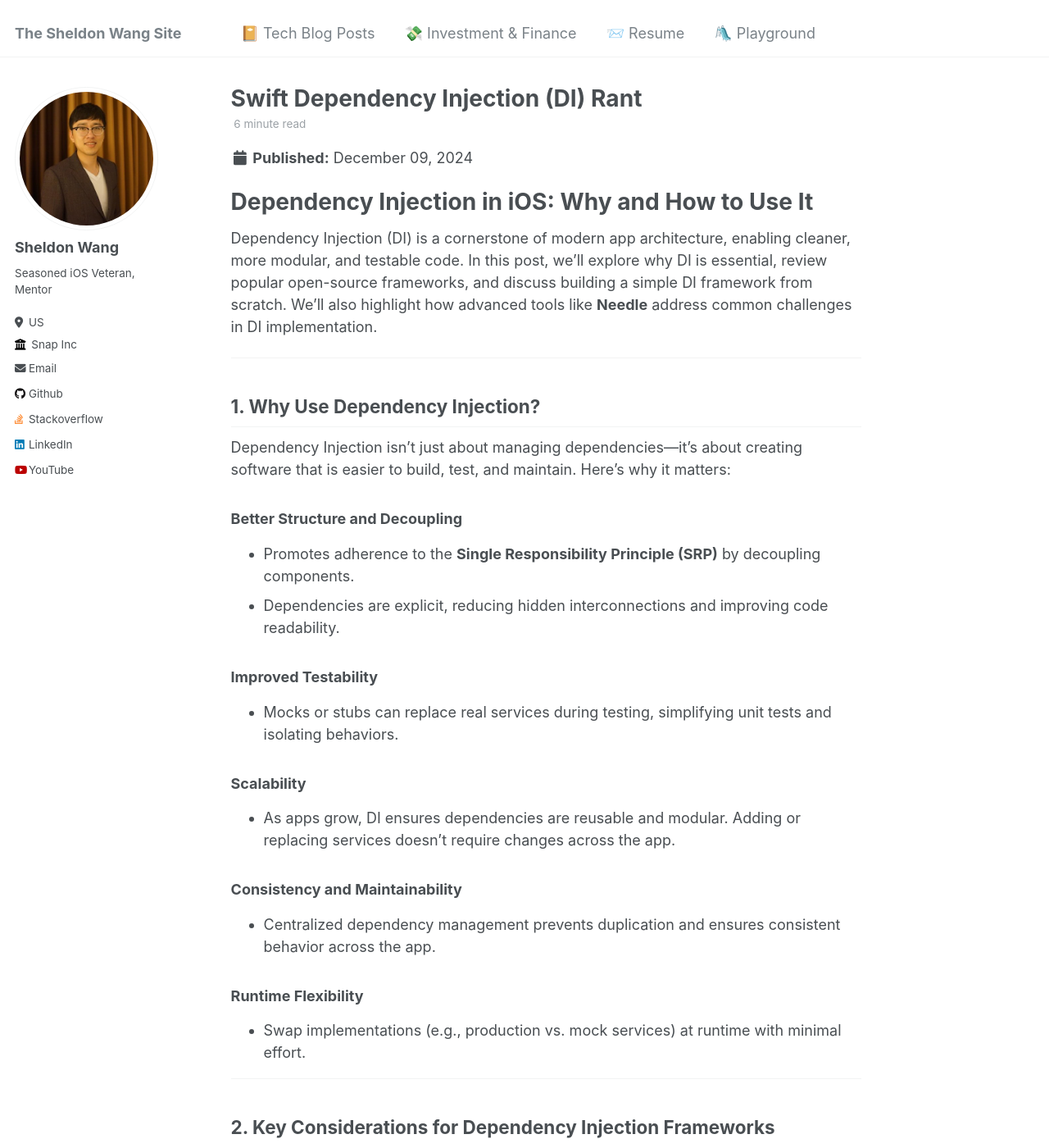
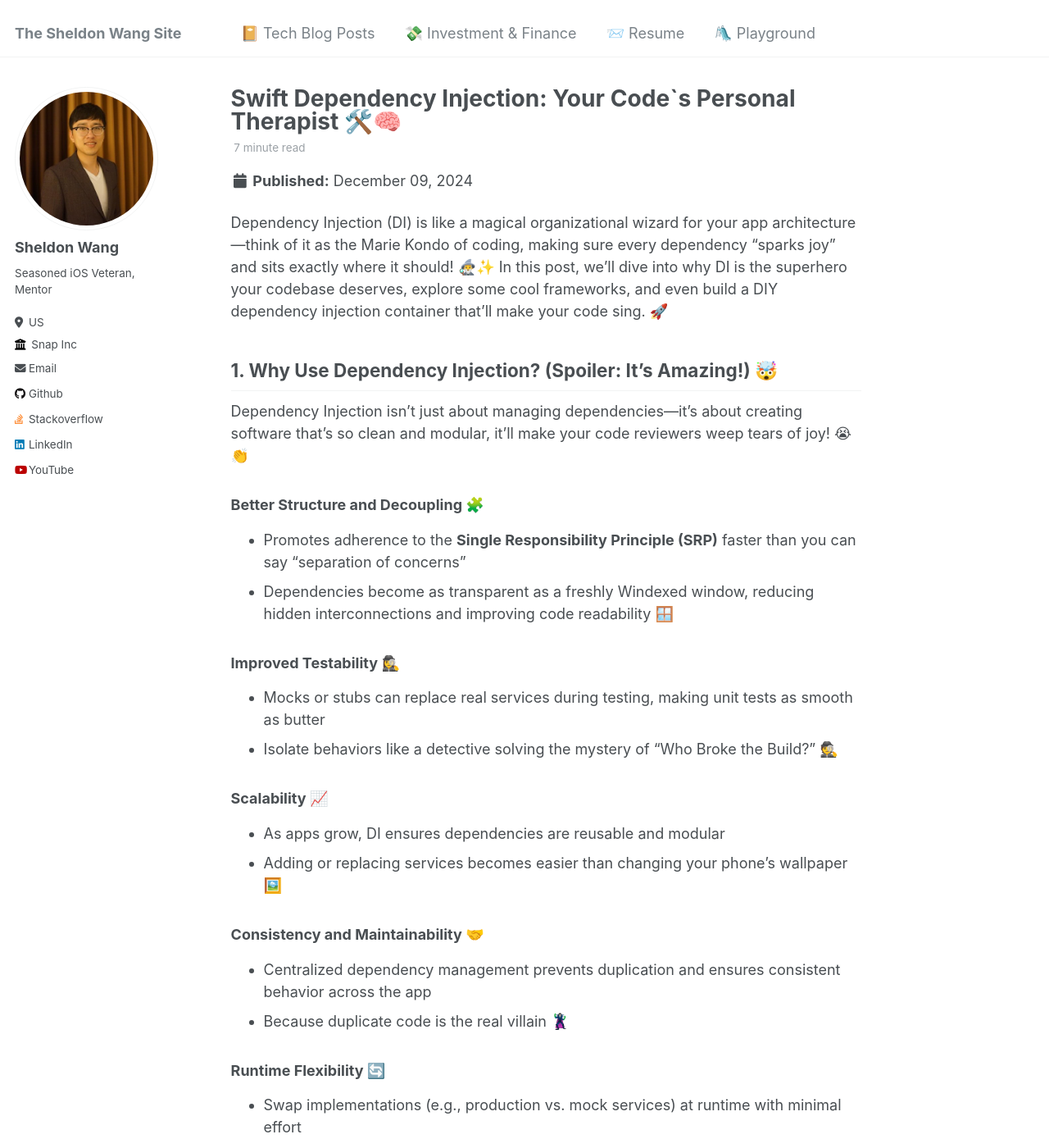
Before and after one commit to SheldonWangRJT/SheldonWangRJT.Github.io, a Jekyll site: the page built from _posts/2024-12-09-blog-post-8.md, in a window 1280 px wide and 1400 px high. Shown: the whole window at 82% size. Built offline with Jekyll 4.4.1, drawn with Linux system fonts in a browser that asks for light colours; some of the changed text lies outside the part shown.

Commit message:
update post 8

````diff
--- a/_posts/2024-12-09-blog-post-8.md
+++ b/_posts/2024-12-09-blog-post-8.md
@@ -1,5 +1,5 @@
 ---
-title: 'Swift Dependency Injection (DI) Rant'
+title: 'Swift Dependency Injection: Your Code`s Personal Therapist 🛠️🧠'
 date: 2024-12-09
 permalink: /posts/2024/12/blog-post-8/
 tags:
@@ -8,78 +8,81 @@ tags:
   - DI
 ---
 
-# Dependency Injection in iOS: Why and How to Use It
+Dependency Injection (DI) is like a magical organizational wizard for your app architecture—think of it as the Marie Kondo of coding, making sure every dependency "sparks joy" and sits exactly where it should! 🧙‍♂️✨ In this post, we'll dive into why DI is the superhero your codebase deserves, explore some cool frameworks, and even build a DIY dependency injection container that'll make your code sing. 🚀
 
-Dependency Injection (DI) is a cornerstone of modern app architecture, enabling cleaner, more modular, and testable code. In this post, we'll explore why DI is essential, review popular open-source frameworks, and discuss building a simple DI framework from scratch. We'll also highlight how advanced tools like **Needle** address common challenges in DI implementation.
+## 1. Why Use Dependency Injection? (Spoiler: It's Amazing!) 🤯
+
+Dependency Injection isn't just about managing dependencies—it's about creating software that's so clean and modular, it'll make your code reviewers weep tears of joy! 😭👏
+
+### **Better Structure and Decoupling** 🧩
+- Promotes adherence to the **Single Responsibility Principle (SRP)** faster than you can say "separation of concerns"
+- Dependencies become as transparent as a freshly Windexed window, reducing hidden interconnections and improving code readability 🪟
+
+### **Improved Testability** 🕵️‍♀️
+- Mocks or stubs can replace real services during testing, making unit tests as smooth as butter
+- Isolate behaviors like a detective solving the mystery of "Who Broke the Build?" 🕵️
+
+### **Scalability** 📈
+- As apps grow, DI ensures dependencies are reusable and modular
+- Adding or replacing services becomes easier than changing your phone's wallpaper 🖼️
+
+### **Consistency and Maintainability** 🤝
+- Centralized dependency management prevents duplication and ensures consistent behavior across the app
+- Because duplicate code is the real villain 🦹‍♀️
+
+### **Runtime Flexibility** 🔄
+- Swap implementations (e.g., production vs. mock services) at runtime with minimal effort
+- Change services faster than a quick-change artist! 🎭
 
 ---
 
-## 1. Why Use Dependency Injection?
+## 2. Key Considerations for Dependency Injection Frameworks 🔍
 
-Dependency Injection isn't just about managing dependencies—it’s about creating software that is easier to build, test, and maintain. Here’s why it matters:
+Implementing DI goes beyond simply injecting dependencies. A robust framework must address:
 
-### **Better Structure and Decoupling**
-- Promotes adherence to the **Single Responsibility Principle (SRP)** by decoupling components.
-- Dependencies are explicit, reducing hidden interconnections and improving code readability.
+### **Thread Safety** 🧵
+- Dependencies should be safely accessed in multi-threaded environments
+- Keep your services as synchronized as a perfectly choreographed dance routine 💃
 
-### **Improved Testability**
-- Mocks or stubs can replace real services during testing, simplifying unit tests and isolating behaviors.
+### **Graph Structure** 🌳
+- Avoiding circular dependencies and ensuring a clear, hierarchical relationship between components is critical
+- Create component relationships clearer than a mountain stream 🏞️
 
-### **Scalability**
-- As apps grow, DI ensures dependencies are reusable and modular. Adding or replacing services doesn’t require changes across the app.
-
-### **Consistency and Maintainability**
-- Centralized dependency management prevents duplication and ensures consistent behavior across the app.
-
-### **Runtime Flexibility**
-- Swap implementations (e.g., production vs. mock services) at runtime with minimal effort.
+### **App Startup Speed** 🚀
+- Lazy initialization ensures services are instantiated only when needed, improving performance during app startup
+- Because who wants to wake up all services at once? Not your app! 😴
 
 ---
 
-## 2. Key Considerations for Dependency Injection Frameworks
+## 3. Popular Open-Source DI Frameworks for iOS 🦸‍♀️
 
-Implementing DI goes beyond simply injecting dependencies. A robust framework must address:
+Several open-source frameworks simplify DI in iOS, each with unique strengths:
 
-### **Thread Safety**
-- Dependencies should be safely accessed in multi-threaded environments, especially in singleton or shared instances.
+### **1. Needle 🪡**
+- **Features**: Compile-time safety that's tighter than your grandma's knitting, scoping, and code generation for minimal boilerplate
+- **GitHub**: [Needle](https://github.com/uber/needle)
+- **Best For**: Large, modular apps requiring precise control over dependency lifetimes 🎯
 
-### **Graph Structure**
-- Avoiding circular dependencies and ensuring a clear, hierarchical relationship between components is critical.
+### **2. Swinject** 🔗
+- **Features**: Lightweight, flexible, supports assemblies for organized service registration
+- **GitHub**: [Swinject](https://github.com/Swinject/Swinject)
+- **Best For**: Projects that need runtime DI with the grace of a ballet dancer 💁‍♀️
 
-### **App Startup Speed**
-- Lazy initialization ensures services are instantiated only when needed, improving performance during app startup.
+### **3. Resolver** ➡️
+- **Features**: Combines lightweight runtime DI with features like property wrappers and automatic resolution
+- **GitHub**: [Resolver](https://github.com/hmlongco/Resolver)
+- **Best For**: Medium-sized apps where ease of use meets power—think Swiss Army knife of DI 🛠️
+
+### **4. Typhoon** 🌪️
+- **Features**: Highly configurable runtime DI framework with advanced features like runtime injection hooks
+- **GitHub**: [Typhoon](https://github.com/appsquickly/Typhoon)
+- **Best For**: Apps that need runtime customization on steroids 💪
 
 ---
 
-## 3. Popular Open-Source DI Frameworks for iOS
+## 4. DIY Dependency Injection: Implementing from Scratch 🛠️
 
-Several open-source frameworks simplify DI in iOS, each with unique strengths:
-
-### **1. Needle**
-- **Features**: Compile-time safety, scoping, and code generation for minimal boilerplate.
-- **GitHub**: [Needle](https://github.com/uber/needle)
-- **Best For**: Large, modular apps requiring precise control over dependency lifetimes.
-
-### **2. Swinject**
-- **Features**: Lightweight, flexible, supports assemblies for organized service registration.
-- **GitHub**: [Swinject](https://github.com/Swinject/Swinject)
-- **Best For**: Projects that need runtime DI and flexibility.
-
-### **3. Resolver**
-- **Features**: Combines lightweight runtime DI with features like property wrappers and automatic resolution.
-- **GitHub**: [Resolver](https://github.com/hmlongco/Resolver)
-- **Best For**: Medium-sized apps where ease of use is a priority.
-
-### **4. Typhoon**
-- **Features**: Highly configurable runtime DI framework with advanced features like runtime injection hooks.
-- **GitHub**: [Typhoon](https://github.com/appsquickly/Typhoon)
-- **Best For**: Apps requiring a high degree of runtime customization.
-
----
-
-## 4. DIY Dependency Injection: Implementing from Scratch
-
-Building a DI framework from scratch not only provides insights into how DI works but also highlights challenges that advanced frameworks like **Needle** address. Here's how to build a simple DI container:
+Building a DI framework from scratch not only provides insights into how DI works but also highlights challenges that advanced frameworks like **Needle** address. Here's how to build a simple DI container that'll make your inner code wizard proud! 🧙‍♀️
 
 ### **Step 1: Basic Container Setup**
 We start with a simple dependency container using generics and closures to register and resolve services.
@@ -138,7 +141,7 @@ struct Injected<T> {
 ```
 
 ### **Step 3: Thread Safety and Lazy Initialization**
-The singleton implementation in `LazySingleton` ensures that the service is initialized only once when accessed for the first time (lazy initialization). However, for thread safety, especially in multi-threaded scenarios, we can wrap this with a `DispatchQueue` to synchronize access.
+The singleton implementation ensures that the service is initialized only once when accessed for the first time (lazy initialization). We'll add thread safety to make it bulletproof! 🛡️
 
 ```swift
 final class LazySingleton<T> {
@@ -161,23 +164,21 @@ final class LazySingleton<T> {
 }
 ```
 
-This ensures that no matter how many threads access the service concurrently, the instance will be created safely.
-
 ---
 
-### **Why Consider Needle?**
+### **Why Consider Needle?** 🤔
 
-While a DIY DI framework works well for small projects, scaling it to large apps introduces challenges such as:
+While a DIY DI framework works well for small projects, scaling it to large apps is like trying to fit an elephant into a Smart Car. Challenges include:
 
-- **Manual Service Registration**: Managing services across multiple modules becomes cumbersome and error-prone.
-- **Compile-Time Safety**: DIY approaches rely on runtime safety, whereas Needle ensures dependencies are resolved at compile time.
-- **Complex Scoping**: Managing shared and per-feature services across modules can become complicated.
+- **Manual Service Registration**: Managing services across multiple modules becomes more complicated than a family reunion seating chart
+- **Compile-Time Safety**: DIY approaches rely on runtime safety, whereas Needle ensures dependencies are resolved at compile time
+- **Complex Scoping**: Managing shared and per-feature services across modules can become a tangled mess 🌪️
 
 To address these issues, advanced frameworks like **Needle** provide robust solutions with features like compile-time validation, modular dependency graphs, and automated code generation.
 
 ---
 
-### **Needle in Action**
+### **Needle in Action** 🎬
 
 **Defining Components**
 
@@ -197,7 +198,7 @@ class AppComponent: BootstrapComponent, AppDependency {
     }
 }
 ```
-**Child Component:**:
+**Child Component:**
 ```swift
 import NeedleFoundation
 
@@ -226,14 +227,25 @@ let loginVC = LoginViewController(viewModel: loginViewModel)
 
 ---
 
-### **Code Generation with Needle** ###
+### **Code Generation with Needle** 🤖
+
 Needle includes a build tool to generate dependency code. Add the following build phase to your project:
 ```
 needle generate path/to/Generated/NeedleGenerated.swift
 ```
 The generated code:
-- Validates dependency graphs at compile time.
-- Automatically wires dependencies between components.
-- Reduces boilerplate and ensures consistent dependency injection.
+- Validates dependency graphs at compile time
+- Automatically wires dependencies between components
+- Reduces boilerplate and ensures consistent dependency injection
 
 By leveraging Needle, you can build scalable, modular iOS apps with minimal manual dependency management while ensuring compile-time safety and efficient runtime performance.
+
+---
+
+## Wrapping Up 🎀
+
+By the end of this journey, you'll see Dependency Injection not as a boring architectural concept, but as the superhero of clean, maintainable code! 🦸‍♀️🚀
+
+Remember: Good code is like a good joke—it's all about the delivery (pun absolutely intended)! 😂👩‍💻
+
+Happy Coding! 🚀✨
````
